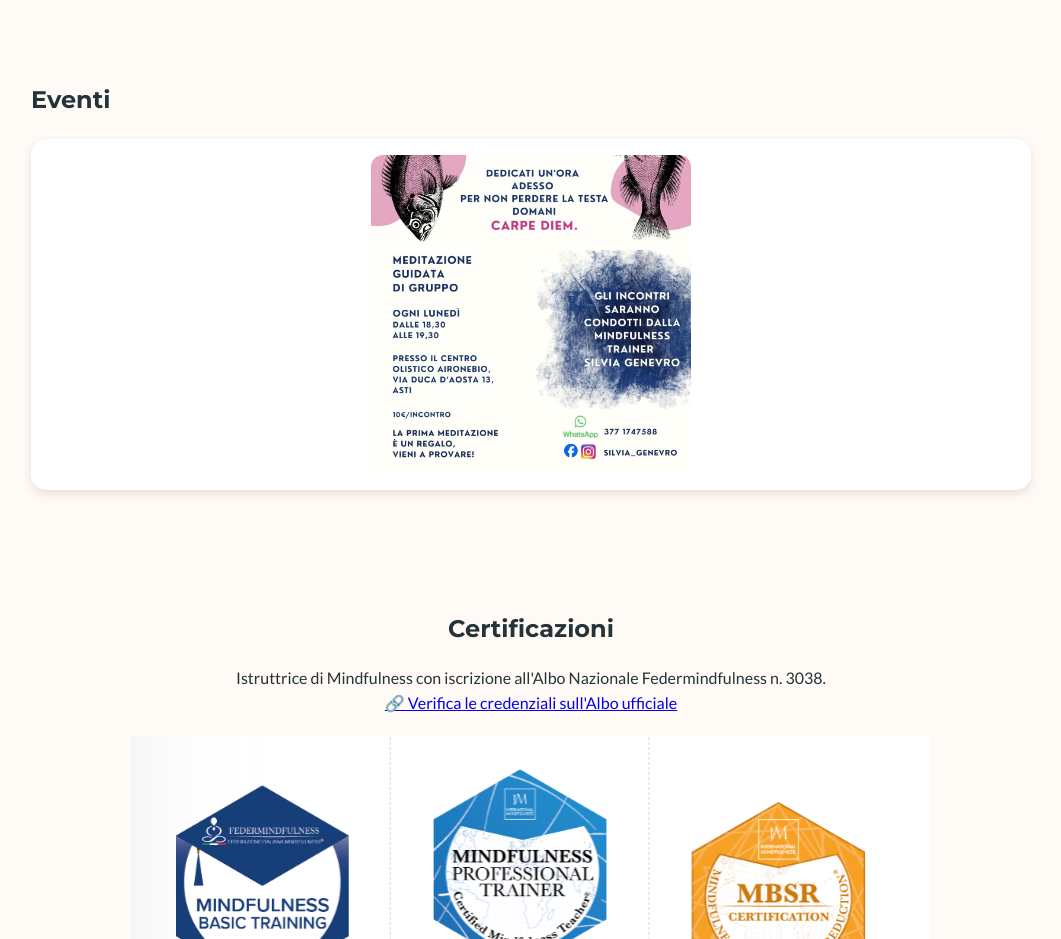
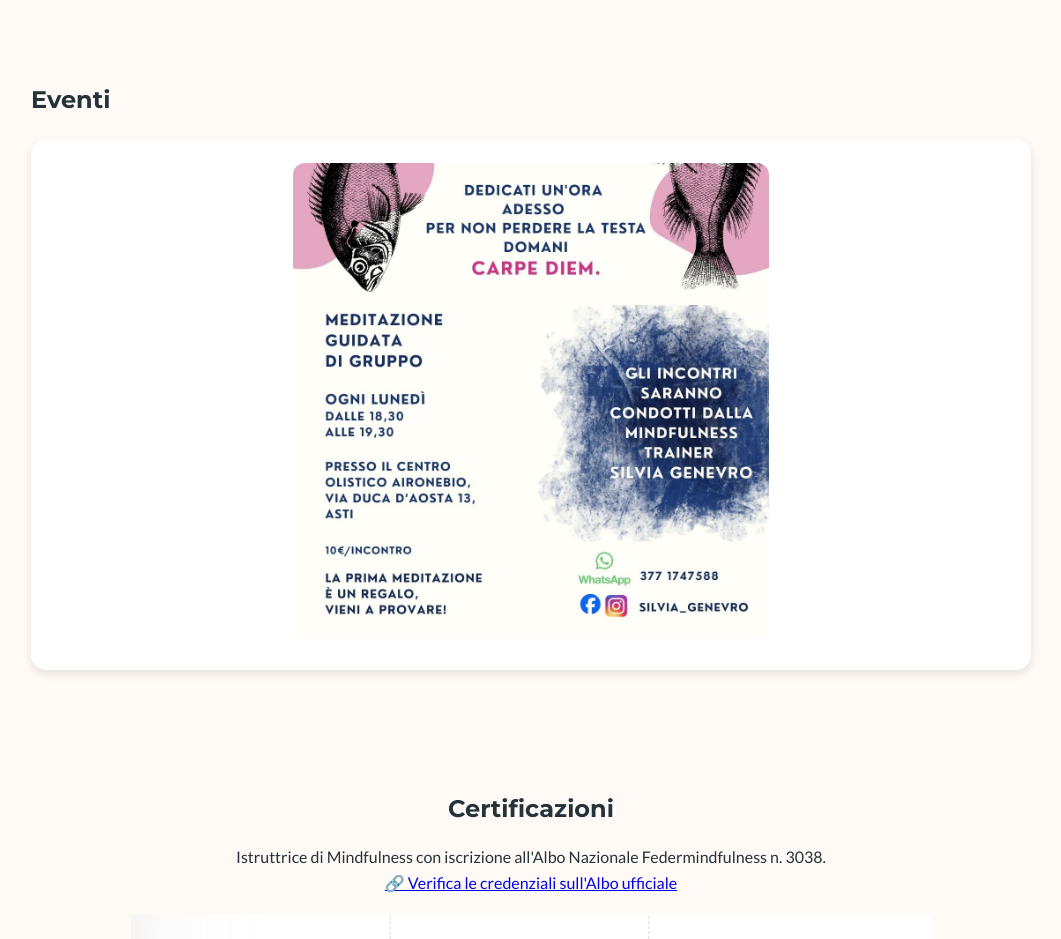
Before and after one commit to marcofernicola86-arch/silviagenevro-site, an Eleventy site: page src/index.html in a window 1280 px wide. Shown: the part 1920-2859 px from the top of the page, without its empty margins (109-1170 px from the left). Built offline with nearby package versions, Linux system fonts and the light colour scheme; Eleventy itself is replaced by a stand-in of ours; files that its build step writes are made by us from their sources.

Commit message:
Adjust card styling and image display properties

```diff
--- a/src/index.html
+++ b/src/index.html
@@ -129,13 +129,13 @@
 <section id="eventi" class="section">
   <h2>Eventi</h2>
   <div class="cards">
-<div class="card evento" style="background:#fff; padding:16px; overflow:hidden;">
+<div class="card evento" style="background:#fff; padding:24px; overflow:hidden;">
   <a href="/assets/img/Volantinomeditazione.jpg"
      download="Volantinomeditazione.jpg"
-     style="display:block; text-decoration:none;">
+     style="display:inline-block;">
     <img src="/assets/img/Volantinomeditazione.jpg"
          alt="Locandina Meditazione guidata di gruppo - Silvia Genevro"
-         style="width:33%; max-width:320px; display:block; height:auto; margin:0 auto; border-radius:12px;">
+         style="width:50%; height:auto; border-radius:12px;">
   </a>
 </div>
   </div>
```
